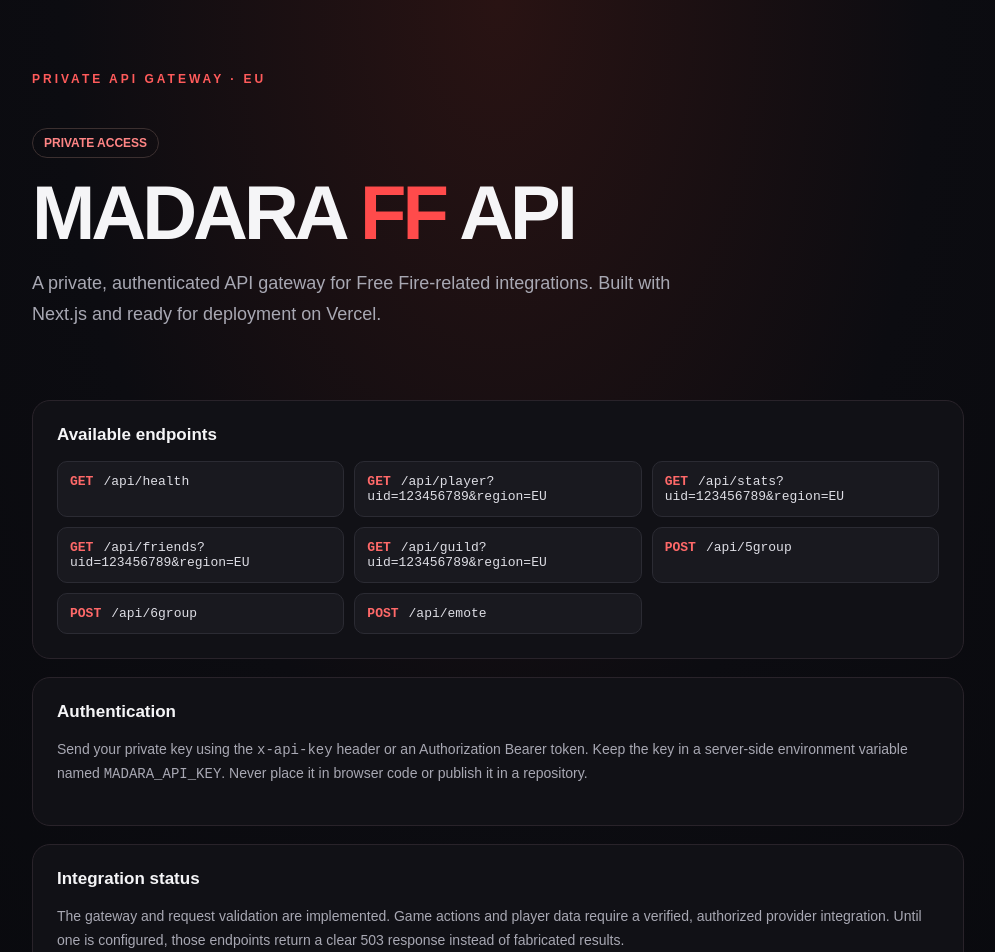
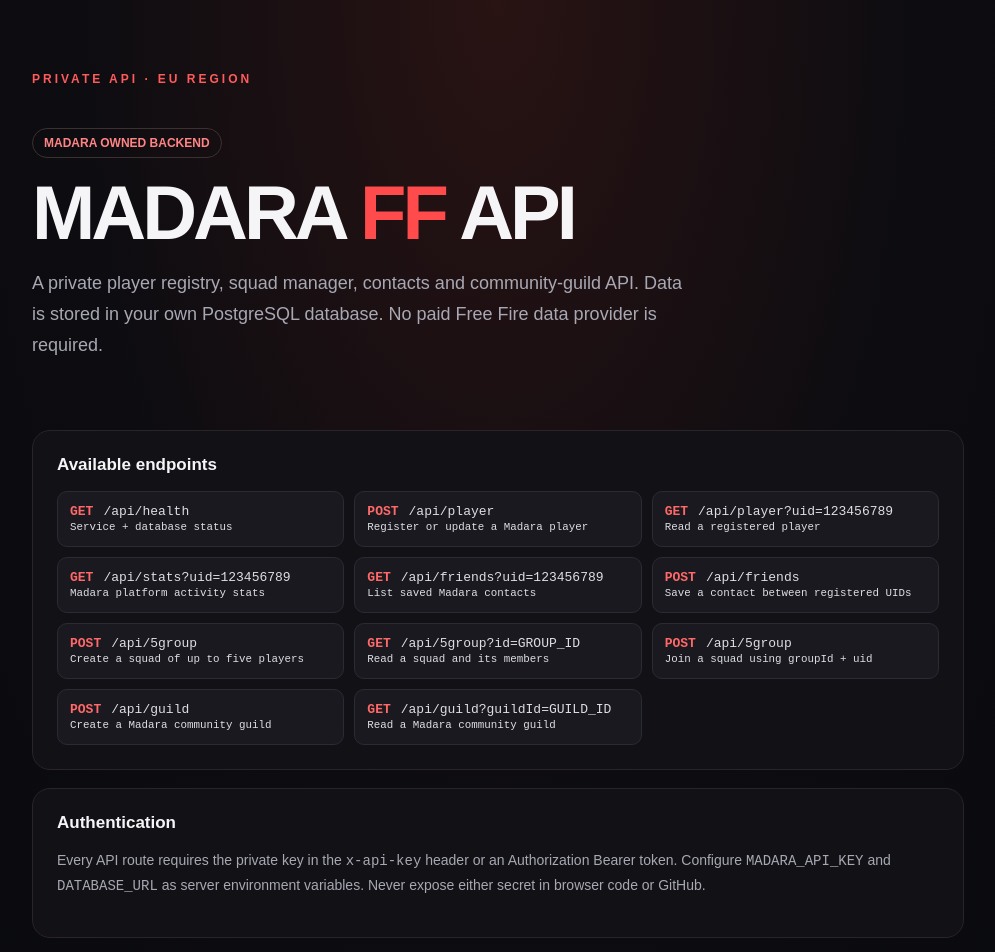
Before and after one commit to mhmxhma4-ship-it/Madara-FF-API, a Next.js app: page / in a window 1280 px wide. Shown: the top 952 px of the page, without its empty margins (142-1137 px from the left). Built offline with nearby package versions, Linux system fonts and the light colour scheme.

Commit message:
Document Madara-owned API endpoints in dashboard

```diff
--- a/app/page.tsx
+++ b/app/page.tsx
@@ -1,30 +1,37 @@
 const routes = [
-  ["GET", "/api/health"], ["GET", "/api/player?uid=123456789&region=EU"],
-  ["GET", "/api/stats?uid=123456789&region=EU"], ["GET", "/api/friends?uid=123456789&region=EU"],
-  ["GET", "/api/guild?uid=123456789&region=EU"], ["POST", "/api/5group"],
-  ["POST", "/api/6group"], ["POST", "/api/emote"]
+  ["GET", "/api/health", "Service + database status"],
+  ["POST", "/api/player", "Register or update a Madara player"],
+  ["GET", "/api/player?uid=123456789", "Read a registered player"],
+  ["GET", "/api/stats?uid=123456789", "Madara platform activity stats"],
+  ["GET", "/api/friends?uid=123456789", "List saved Madara contacts"],
+  ["POST", "/api/friends", "Save a contact between registered UIDs"],
+  ["POST", "/api/5group", "Create a squad of up to five players"],
+  ["GET", "/api/5group?id=GROUP_ID", "Read a squad and its members"],
+  ["POST", "/api/5group", "Join a squad using groupId + uid"],
+  ["POST", "/api/guild", "Create a Madara community guild"],
+  ["GET", "/api/guild?guildId=GUILD_ID", "Read a Madara community guild"]
 ];
 
 export default function Home() {
   return <main className="shell">
-    <div className="eyebrow">Private API Gateway · EU</div>
+    <div className="eyebrow">Private API · EU Region</div>
     <section className="hero">
-      <span className="status">PRIVATE ACCESS</span>
+      <span className="status">MADARA OWNED BACKEND</span>
       <h1>MADARA <span>FF</span> API</h1>
-      <p className="lead">A private, authenticated API gateway for Free Fire-related integrations. Built with Next.js and ready for deployment on Vercel.</p>
+      <p className="lead">A private player registry, squad manager, contacts and community-guild API. Data is stored in your own PostgreSQL database. No paid Free Fire data provider is required.</p>
     </section>
     <section className="panel">
       <h2>Available endpoints</h2>
-      <div className="routes">{routes.map(([method, path]) => <div className="route" key={path}><span className="method">{method}</span>{path}</div>)}</div>
+      <div className="routes">{routes.map(([method, path, description], i) => <div className="route" key={i}><div><span className="method">{method}</span>{path}</div><small>{description}</small></div>)}</div>
     </section>
     <section className="panel">
       <h2>Authentication</h2>
-      <p className="note">Send your private key using the <code>x-api-key</code> header or an Authorization Bearer token. Keep the key in a server-side environment variable named <code>MADARA_API_KEY</code>. Never place it in browser code or publish it in a repository.</p>
+      <p className="note">Every API route requires the private key in the <code>x-api-key</code> header or an Authorization Bearer token. Configure <code>MADARA_API_KEY</code> and <code>DATABASE_URL</code> as server environment variables. Never expose either secret in browser code or GitHub.</p>
     </section>
     <section className="panel">
-      <h2>Integration status</h2>
-      <p className="note">The gateway and request validation are implemented. Game actions and player data require a verified, authorized provider integration. Until one is configured, those endpoints return a clear 503 response instead of fabricated results.</p>
+      <h2>Important limitation</h2>
+      <p className="note">Player profiles, friend links, guilds, squads and activity counters in this version are Madara database records. They are not read from or written into Free Fire. Official in-game stats, friend lists, party invites and emotes require a documented and authorized Garena interface.</p>
     </section>
-    <p className="foot">Madara FF API · Private project · Not affiliated with Garena</p>
+    <p className="foot">Madara FF API · Private project · Independent tool, not affiliated with Garena</p>
   </main>;
 }
```
